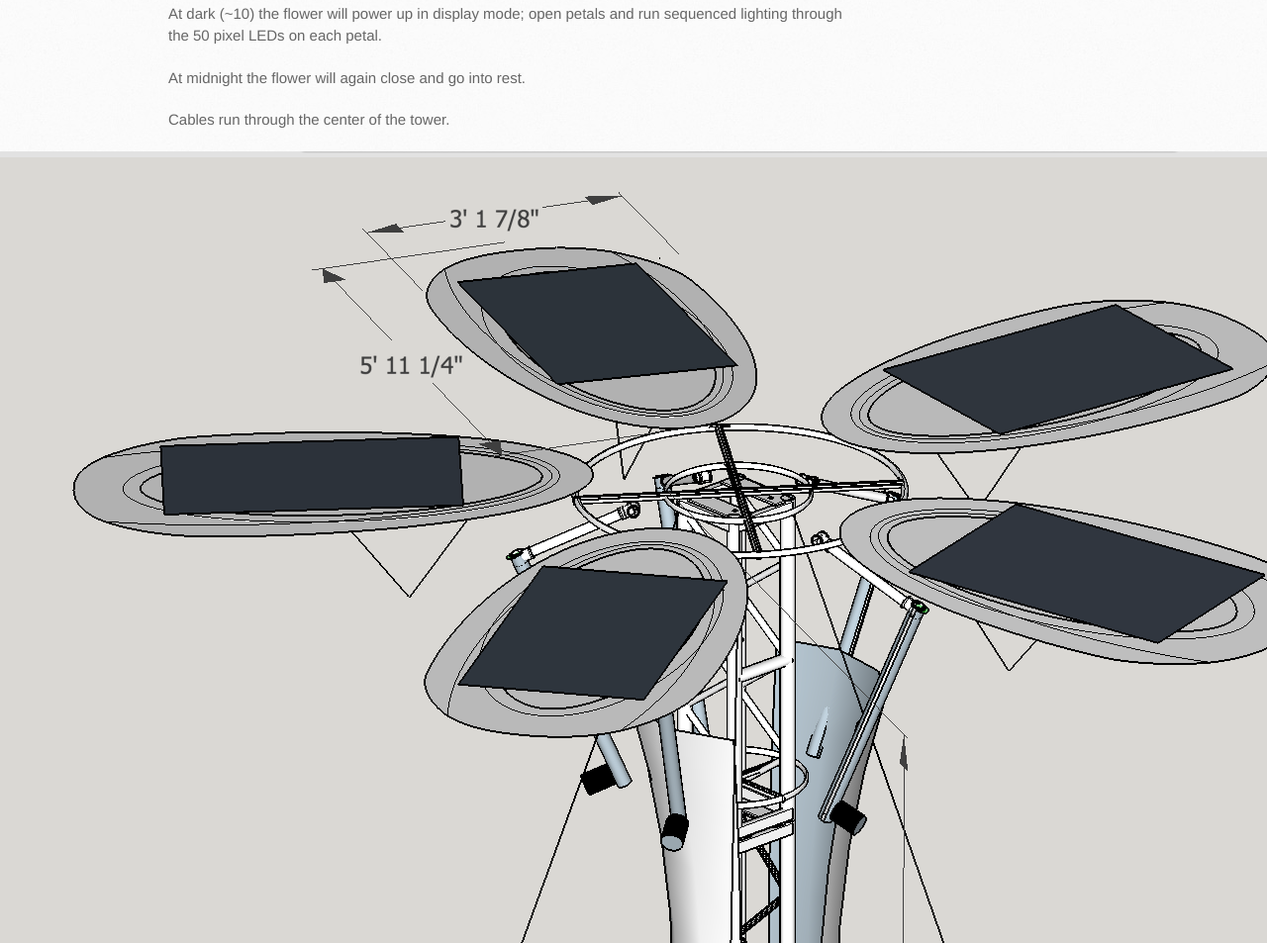
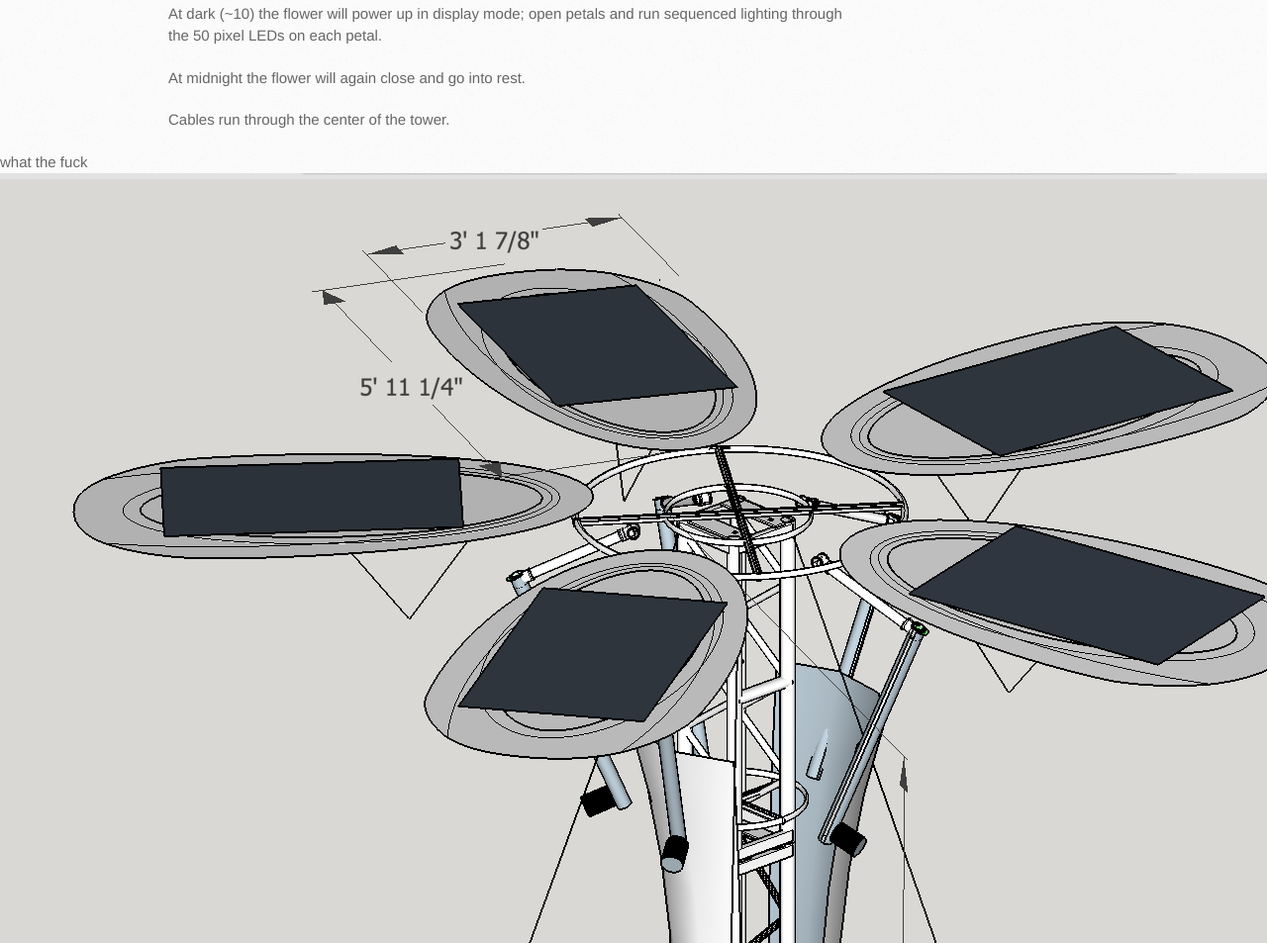
Before and after one commit to littlebee/solar-sunflower, a plain HTML site: page index.html in a window 1280 px wide. Shown: the part 802-1755 px from the top of the page at 99% size. Drawn offline with Linux system fonts and the light colour scheme.

Commit message:
trying to figure out why my changed are not showing on gh pages

```diff
--- a/index.html
+++ b/index.html
@@ -73,7 +73,9 @@
         </aside>
       </div>
     </div>
-
+  <div>
+    what the fuck
+  </div>
   <img src="docs/img/sunflower_e-sky__top_angle_with_dims.png"/>
   <img src="docs/img/sunflower_e-sky_-_top_angle.png"/>
   <img src="docs/img/sunflower_e-sky_-_top_down.png"/>
```
